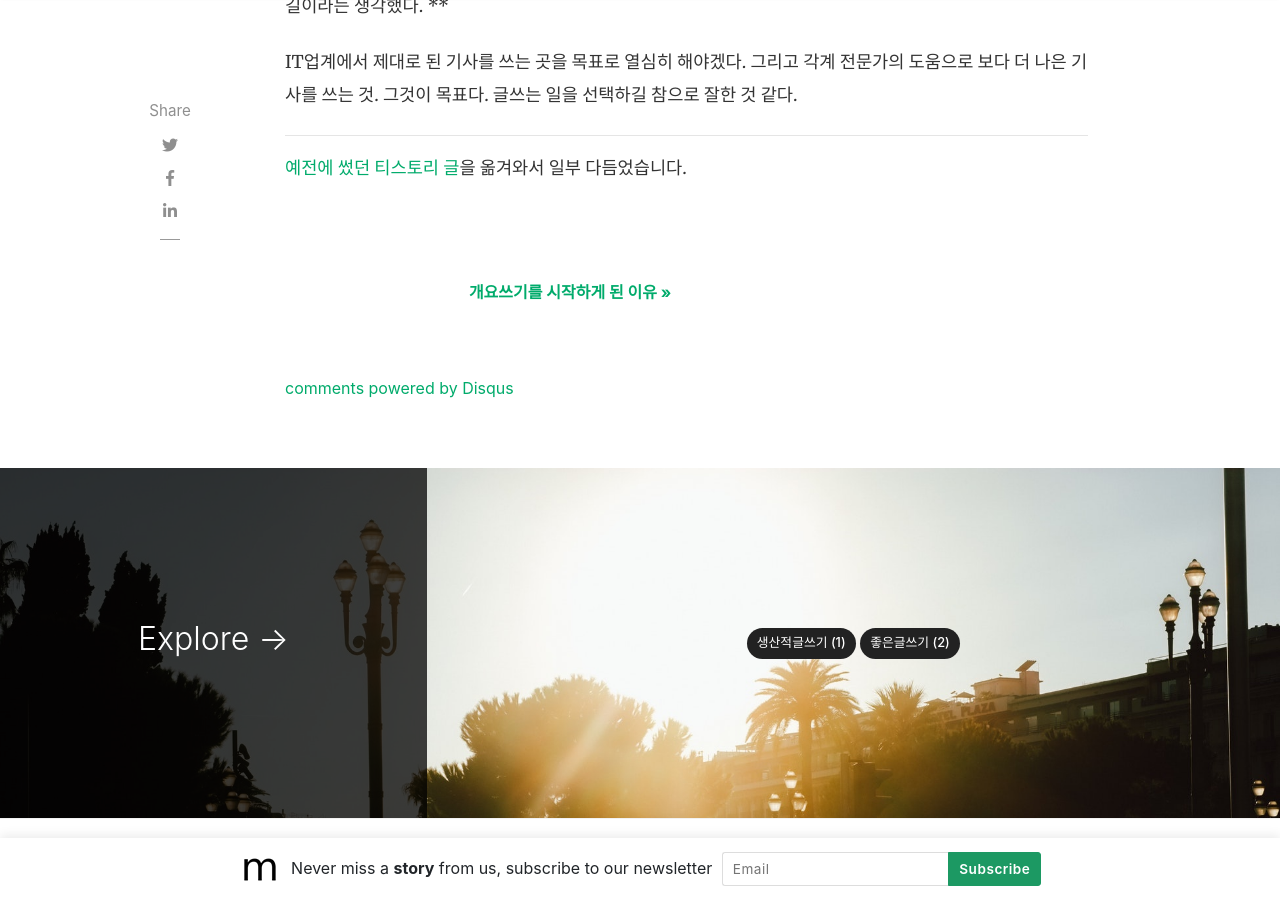
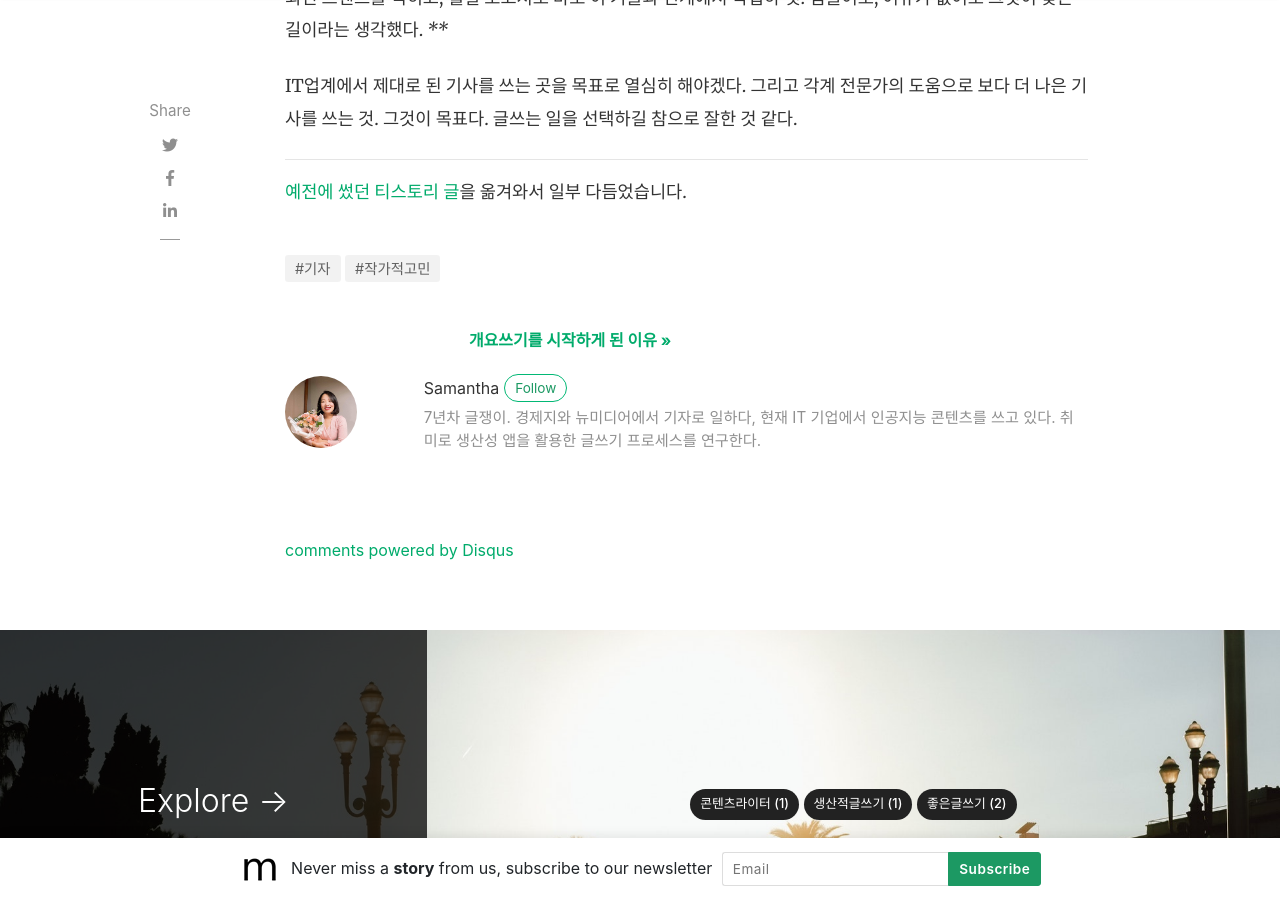
Before and after one commit to samantha-writer/samantha-writer.github.io, a Jekyll site: the page built from _posts/2015-04-19-150419.md, in a window 1280 px wide and 900 px high, scrolled down 3279 px. Built offline with Jekyll 4.4.1, drawn with Linux system fonts in a browser that asks for light colours; nearby versions of some CDN libraries; our own code applies the rules of GitHub Pages for plain Markdown files; comment, search, counter and statistics services are not loaded; some of the changed text lies outside the part shown.

Commit message:
Update 2015-04-19-150419.md

```diff
--- a/_posts/2015-04-19-150419.md
+++ b/_posts/2015-04-19-150419.md
@@ -1,3 +1,16 @@
+---
+layout: post
+title:  "개요쓰기를 시작하게 된 이유"
+date: 2015-04-19
+author: samantha
+categories: [ 콘텐츠라이터 ]
+tags: [ 기자, 작가적고민]
+image: assets/images/inpost/150419_001.png
+description: 에디터 생활 9개월차. 경찰서부터 취재하는 사회부 기자로 첫걸음을 내딛었다면 정통 기자로 나아갈 수 있었으리라는 아쉬움이 든다. 하지만 아무리 생각해도 기자는 조온나 힘들다.
+featured: false
+hidden: false
+---
+
 새로운 직장도 잡은 지 9개월. 보통 직장인에게 3, 6, 9개월마다 슬럼프가 온다는 법칙이 있는데, 마침 그 시기인 것 같다. 9개월로 접어드는 지금 다시금 내 정체성에 대해 고민하기 시작했다.
 
 돌이켜보면 3개월 차, 6개월 차에는 큰 고민 없이 무탈하게 넘어갔다. 그런데 이제 곧 이곳에서 1년 차를 맞이하는 시점이 다가와서 그런지는 몰라도 내 정체성, 경쟁력이 무엇인지 명확하게 정의하지 못하고 있다. 일을 해야 하는 대의명분을 잃어가고 있다는 의미다.
```
